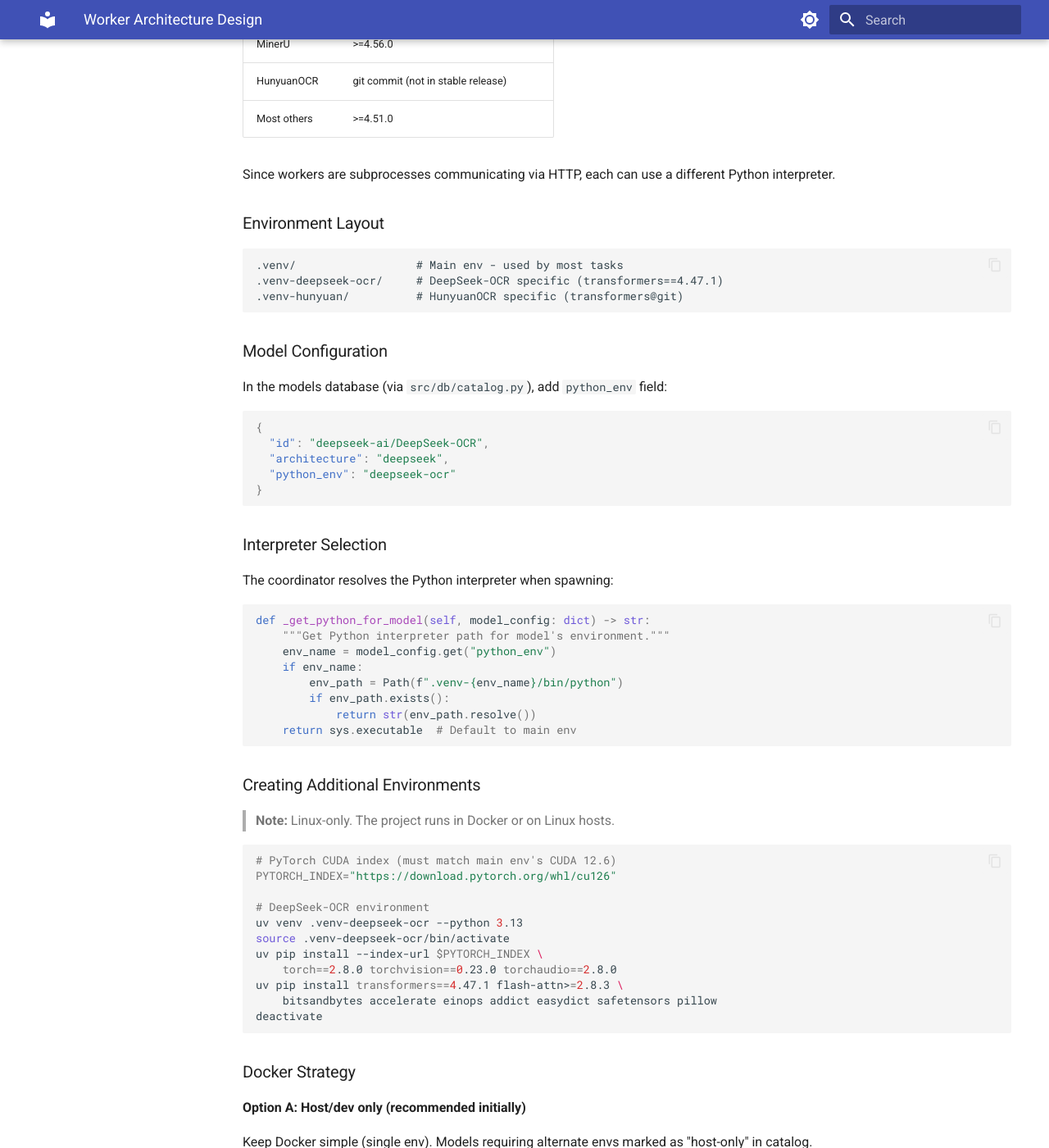
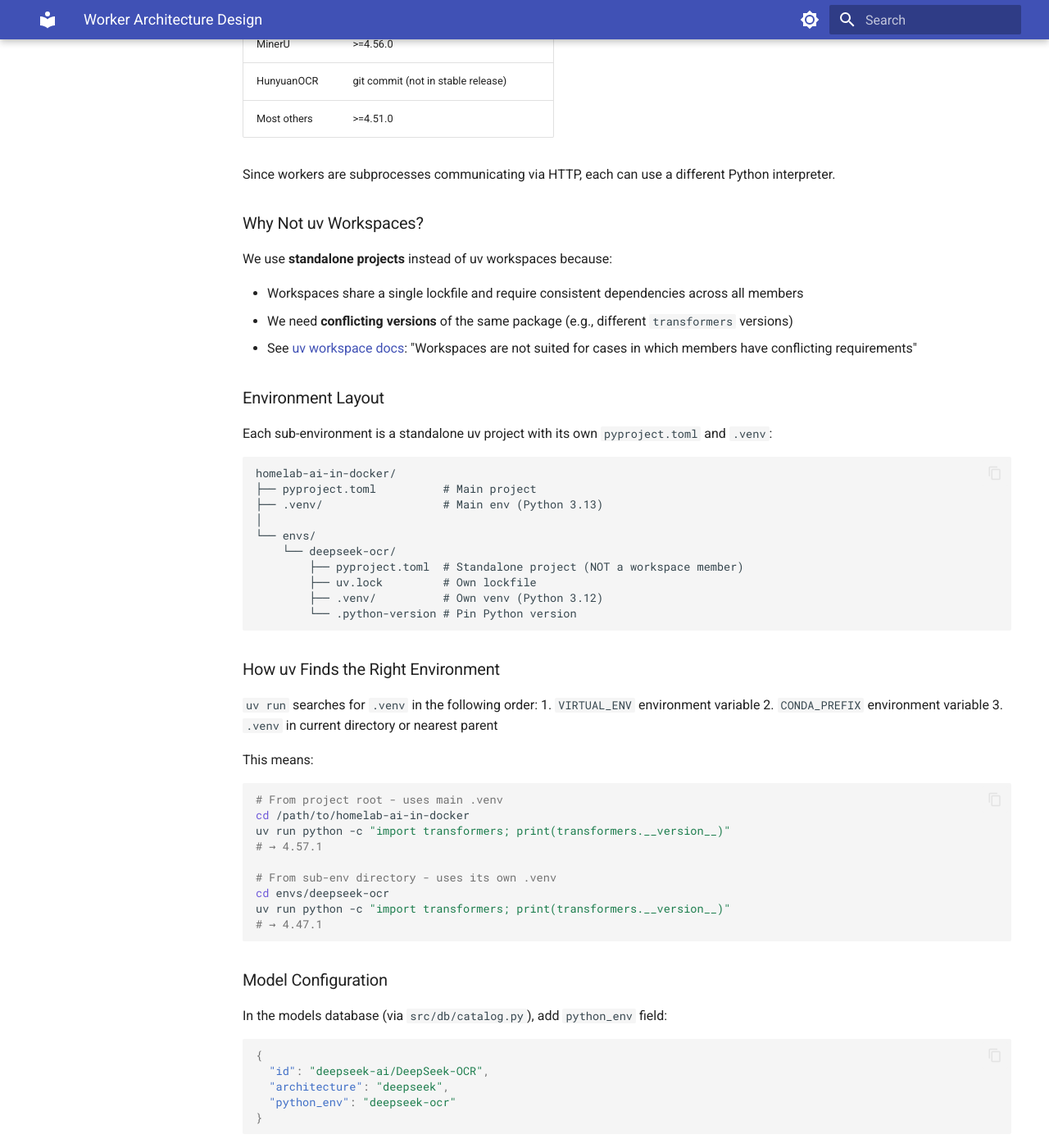
Before and after one commit to xiaoyuanzhu-com/homelab-ai-in-docker, an MkDocs documentation site: the page built from docs/worker.md, in a window 1280 px wide and 1400 px high, scrolled down 11507 px. Shown: the whole window at 82% size. Built offline with MkDocs 1.6.1 and Material for MkDocs 9.7.7, drawn with Linux system fonts in a browser that asks for light colours; some of the changed text lies outside the part shown.

Commit message:
Refactor code structure for improved readability and maintainability

````diff
--- a/docs/worker.md
+++ b/docs/worker.md
@@ -535,12 +535,49 @@ Some AI models have conflicting Python dependency requirements:
 
 Since workers are subprocesses communicating via HTTP, each can use a different Python interpreter.
 
+### Why Not uv Workspaces?
+
+We use **standalone projects** instead of uv workspaces because:
+
+- Workspaces share a single lockfile and require consistent dependencies across all members
+- We need **conflicting versions** of the same package (e.g., different `transformers` versions)
+- See [uv workspace docs](https://docs.astral.sh/uv/concepts/projects/workspaces/): "Workspaces are not suited for cases in which members have conflicting requirements"
+
 ### Environment Layout
 
+Each sub-environment is a standalone uv project with its own `pyproject.toml` and `.venv`:
+
 ```
-.venv/                  # Main env - used by most tasks
-.venv-deepseek-ocr/     # DeepSeek-OCR specific (transformers==4.47.1)
-.venv-hunyuan/          # HunyuanOCR specific (transformers@git)
+homelab-ai-in-docker/
+├── pyproject.toml          # Main project
+├── .venv/                  # Main env (Python 3.13)
+│
+└── envs/
+    └── deepseek-ocr/
+        ├── pyproject.toml  # Standalone project (NOT a workspace member)
+        ├── uv.lock         # Own lockfile
+        ├── .venv/          # Own venv (Python 3.12)
+        └── .python-version # Pin Python version
+```
+
+### How uv Finds the Right Environment
+
+`uv run` searches for `.venv` in the following order:
+1. `VIRTUAL_ENV` environment variable
+2. `CONDA_PREFIX` environment variable
+3. `.venv` in current directory or nearest parent
+
+This means:
+```bash
+# From project root - uses main .venv
+cd /path/to/homelab-ai-in-docker
+uv run python -c "import transformers; print(transformers.__version__)"
+# → 4.57.1
+
+# From sub-env directory - uses its own .venv
+cd envs/deepseek-ocr
+uv run python -c "import transformers; print(transformers.__version__)"
+# → 4.47.1
 ```
 
 ### Model Configuration
@@ -555,38 +592,62 @@ In the models database (via `src/db/catalog.py`), add `python_env` field:
 }
 ```
 
-### Interpreter Selection
+### Spawning Workers with Correct Environment
 
-The coordinator resolves the Python interpreter when spawning:
+The coordinator spawns workers using `uv run` with the correct working directory:
 
 ```python
-def _get_python_for_model(self, model_config: dict) -> str:
-    """Get Python interpreter path for model's environment."""
+def _spawn_worker(self, task: str, model_config: dict) -> subprocess.Popen:
+    """Spawn a worker subprocess with the correct Python environment."""
     env_name = model_config.get("python_env")
+
     if env_name:
-        env_path = Path(f".venv-{env_name}/bin/python")
-        if env_path.exists():
-            return str(env_path.resolve())
-    return sys.executable  # Default to main env
+        # Use sub-environment
+        cwd = Path(f"envs/{env_name}")
+    else:
+        # Use main environment
+        cwd = Path(".")
+
+    return subprocess.Popen(
+        ["uv", "run", "python", "-m", "src.worker.workers.ocr_worker", ...],
+        cwd=cwd,
+    )
 ```
 
 ### Creating Additional Environments
 
-> **Note:** Linux-only. The project runs in Docker or on Linux hosts.
+Each sub-environment is a standalone uv project. Create with:
 
 ```bash
-# PyTorch CUDA index (must match main env's CUDA 12.6)
-PYTORCH_INDEX="https://download.pytorch.org/whl/cu126"
+# 1. Create directory structure
+mkdir -p envs/deepseek-ocr
+cd envs/deepseek-ocr
 
-# DeepSeek-OCR environment
-uv venv .venv-deepseek-ocr --python 3.13
-source .venv-deepseek-ocr/bin/activate
-uv pip install --index-url $PYTORCH_INDEX \
-    torch==2.8.0 torchvision==0.23.0 torchaudio==2.8.0
-uv pip install transformers==4.47.1 flash-attn>=2.8.3 \
-    bitsandbytes accelerate einops addict easydict safetensors pillow
-deactivate
+# 2. Initialize as standalone project (NOT workspace member)
+uv init --name deepseek-ocr-worker --no-workspace
+
+# 3. Set Python version (must match available flash-attn wheels)
+echo "3.12" > .python-version
+
+# 4. Configure PyTorch CUDA index in pyproject.toml
+# Add [[tool.uv.index]] and [tool.uv.sources] sections
+
+# 5. Add dependencies
+uv add 'torch==2.8.0' 'torchvision==0.23.0' 'torchaudio==2.8.0'
+uv add 'transformers==4.47.1'
+uv add 'flash-attn>=2.8.3'  # Uses URL from [tool.uv.sources]
+uv add 'accelerate>=0.20.0' 'bitsandbytes>=0.41.0' ...
+
+# 6. Verify
+uv run python -c "import transformers; print(transformers.__version__)"
+# → 4.47.1
 ```
+
+**Key points:**
+- Use `--no-workspace` flag to prevent uv from adding to parent workspace
+- Pin Python version via `.python-version` file
+- Configure custom indexes in `pyproject.toml` before adding packages
+- All dependencies managed via `uv add` for proper lockfile generation
 
 ### Docker Strategy
 
@@ -597,12 +658,12 @@ Keep Docker simple (single env). Models requiring alternate envs marked as "host
 **Option B: Multi-venv in Docker**
 
 ```dockerfile
-# Additional environments (adds ~2-5GB per env)
-RUN uv venv /app/.venv-deepseek-ocr --python 3.13 && \
-    . /app/.venv-deepseek-ocr/bin/activate && \
-    uv pip install --index-url https://download.pytorch.org/whl/cu126 \
-        torch==2.8.0 torchvision==0.23.0 torchaudio==2.8.0 && \
-    uv pip install transformers==4.47.1 flash-attn>=2.8.3 ...
+# Copy sub-environment project files
+COPY envs/deepseek-ocr/pyproject.toml envs/deepseek-ocr/uv.lock /app/envs/deepseek-ocr/
+COPY envs/deepseek-ocr/.python-version /app/envs/deepseek-ocr/
+
+# Sync sub-environment (creates .venv and installs deps)
+RUN cd /app/envs/deepseek-ocr && uv sync
 ```
 
 ### When to Add a New Environment
````
Also changed, not shown: envs/deepseek-ocr/README.md (added), pyproject.toml (line endings or trailing spaces), 7 other files.
